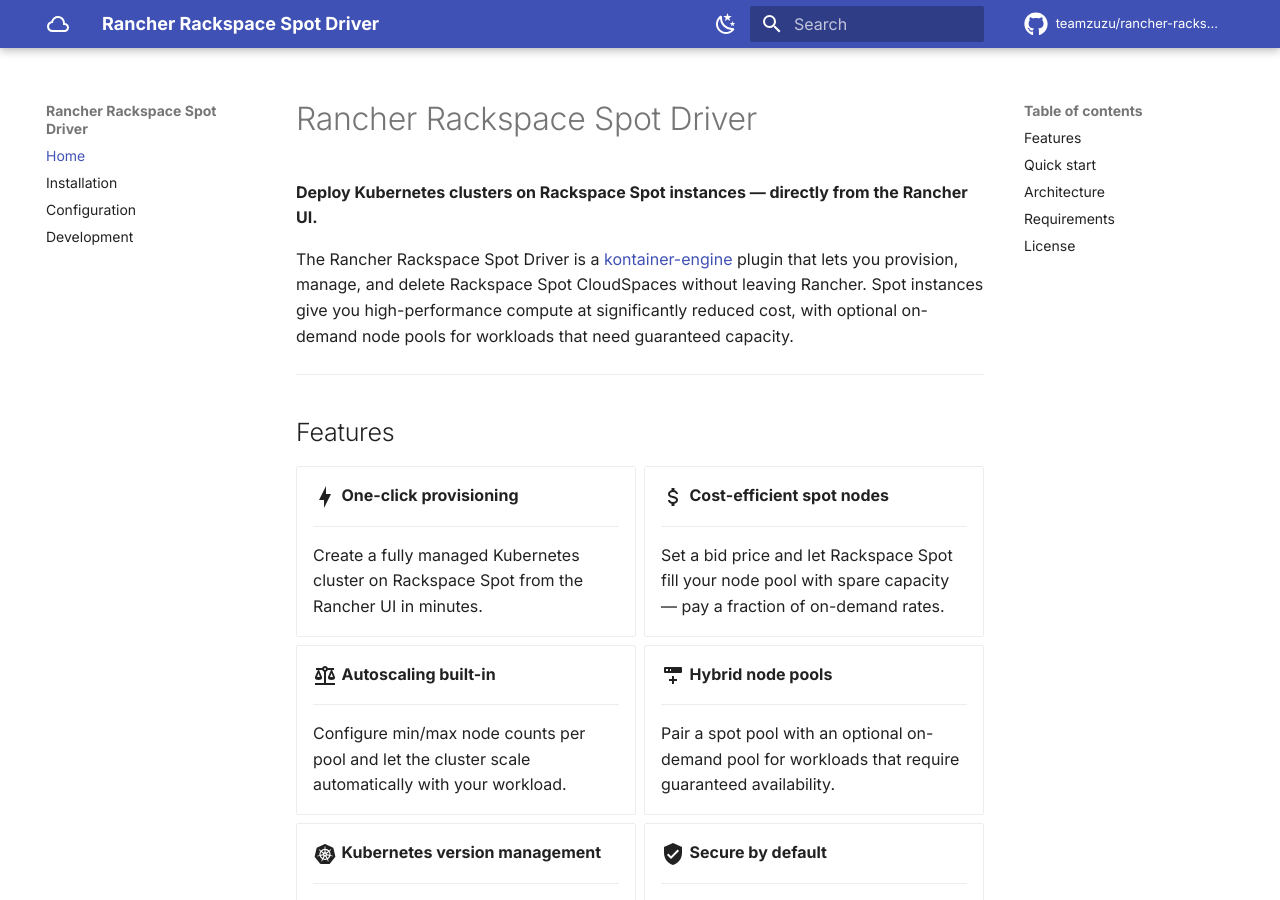
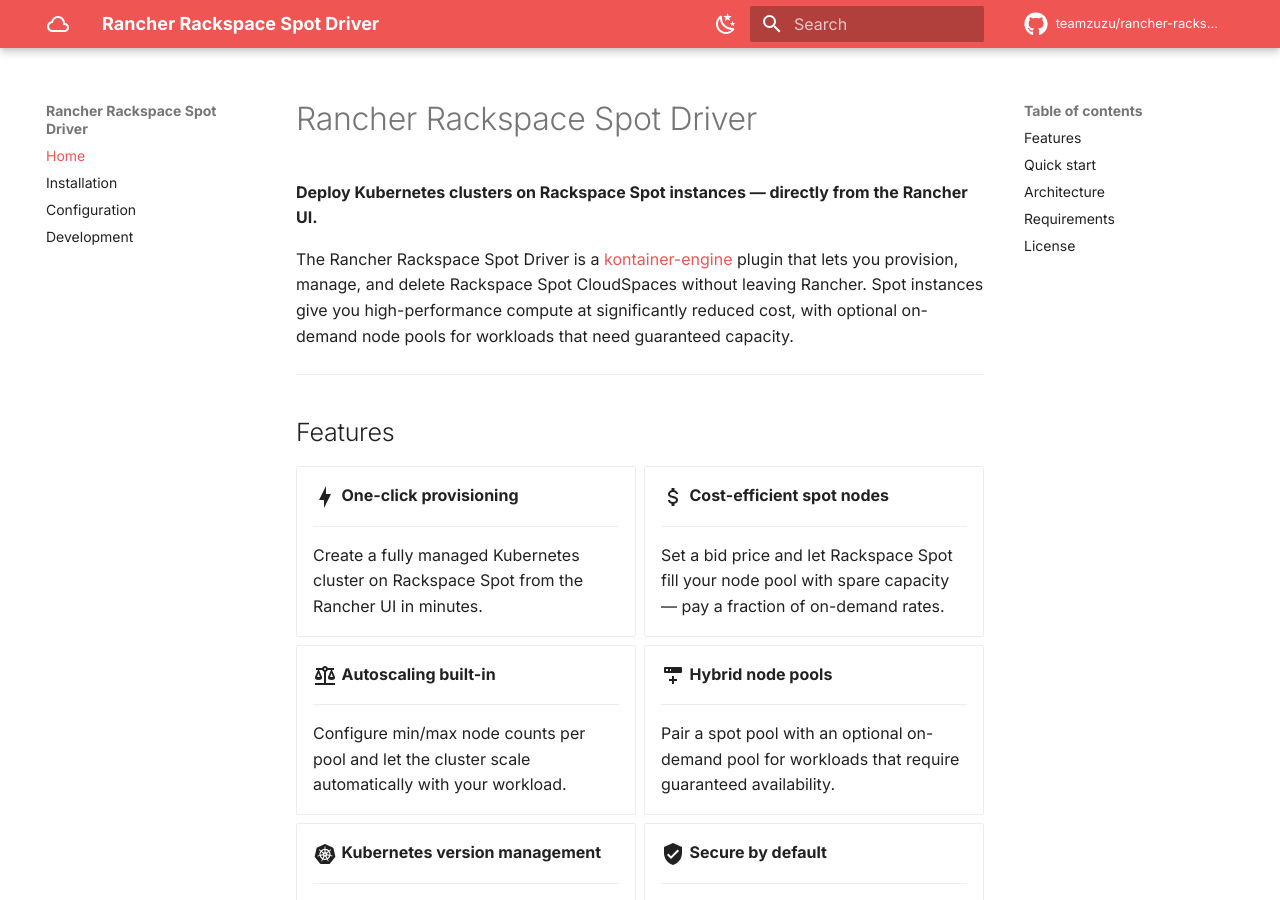
Before and after one commit to teamzuzu/rancher-rackspace-spot-driver, an MkDocs documentation site: the page built from docs/index.md, in a window 1280 px wide and 900 px high. Built offline with MkDocs 1.6.1 and Material for MkDocs 9.7.7, drawn with Linux system fonts in a browser that asks for light colours; comment, search, counter and statistics services are not loaded; the version menu is left out.

Commit message:
Update mkdocs.yml

```diff
--- a/mkdocs.yml
+++ b/mkdocs.yml
@@ -12,15 +12,15 @@
   palette:
     - media: "(prefers-color-scheme: light)"
       scheme: default
-      primary: deep red
-      accent: red
+      primary: red
+      accent: white
       toggle:
         icon: material/weather-night
         name: Switch to dark mode
     - media: "(prefers-color-scheme: dark)"
       scheme: slate
-      primary: deep red
-      accent: red
+      primary: red
+      accent: grey
       toggle:
         icon: material/weather-sunny
         name: Switch to light mode
```
